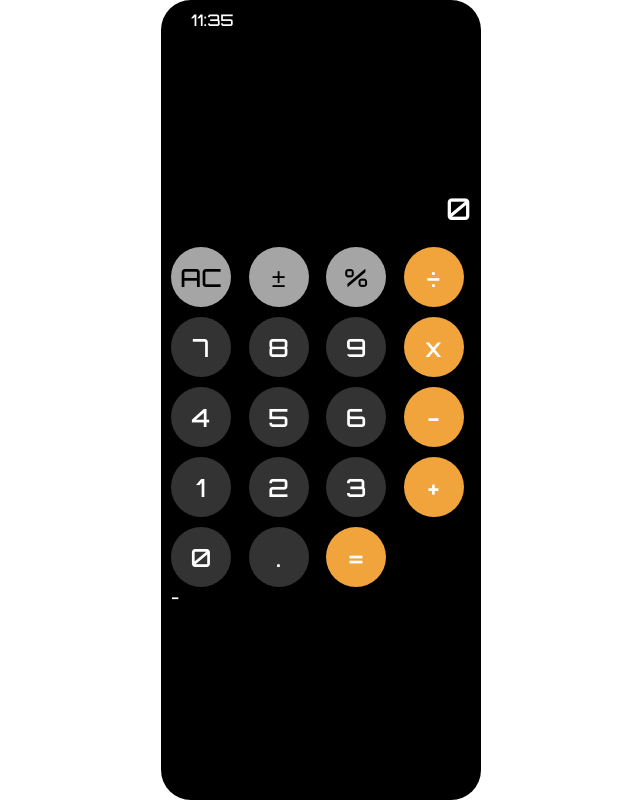
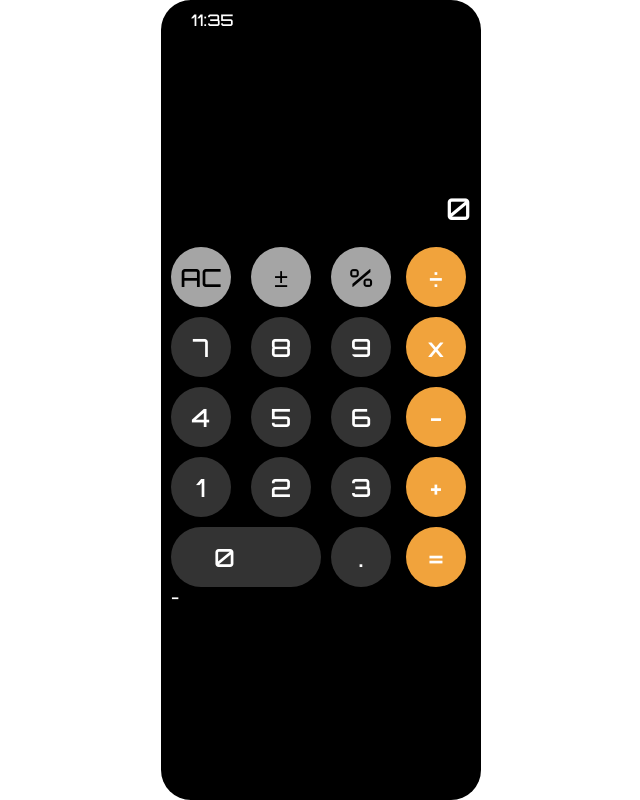
Before and after one commit to kritebh/fcc-calculator-react-project, a React (Create React App) app: page / in a window 1280 px wide. Shown: the whole page, without its empty margins (319-959 px from the left). Built offline with nearby package versions, Linux system fonts and the light colour scheme.

Commit message:
reset button added

```diff
--- a/src/components/Button.js
+++ b/src/components/Button.js
@@ -3,7 +3,7 @@ import "./Button.css";
 
 const Button = ({content,type,onButtonClick}) =>{
     return(
-        <div className={`Button ${content===0 ? 'zero':''} ${type||""}`} onClick={onButtonClick(content)} >
+        <div className={`Button ${content==="0" ? 'zero':''} ${type||""}`} onClick={onButtonClick(content)} >
         {content}
         </div>
     )
```
